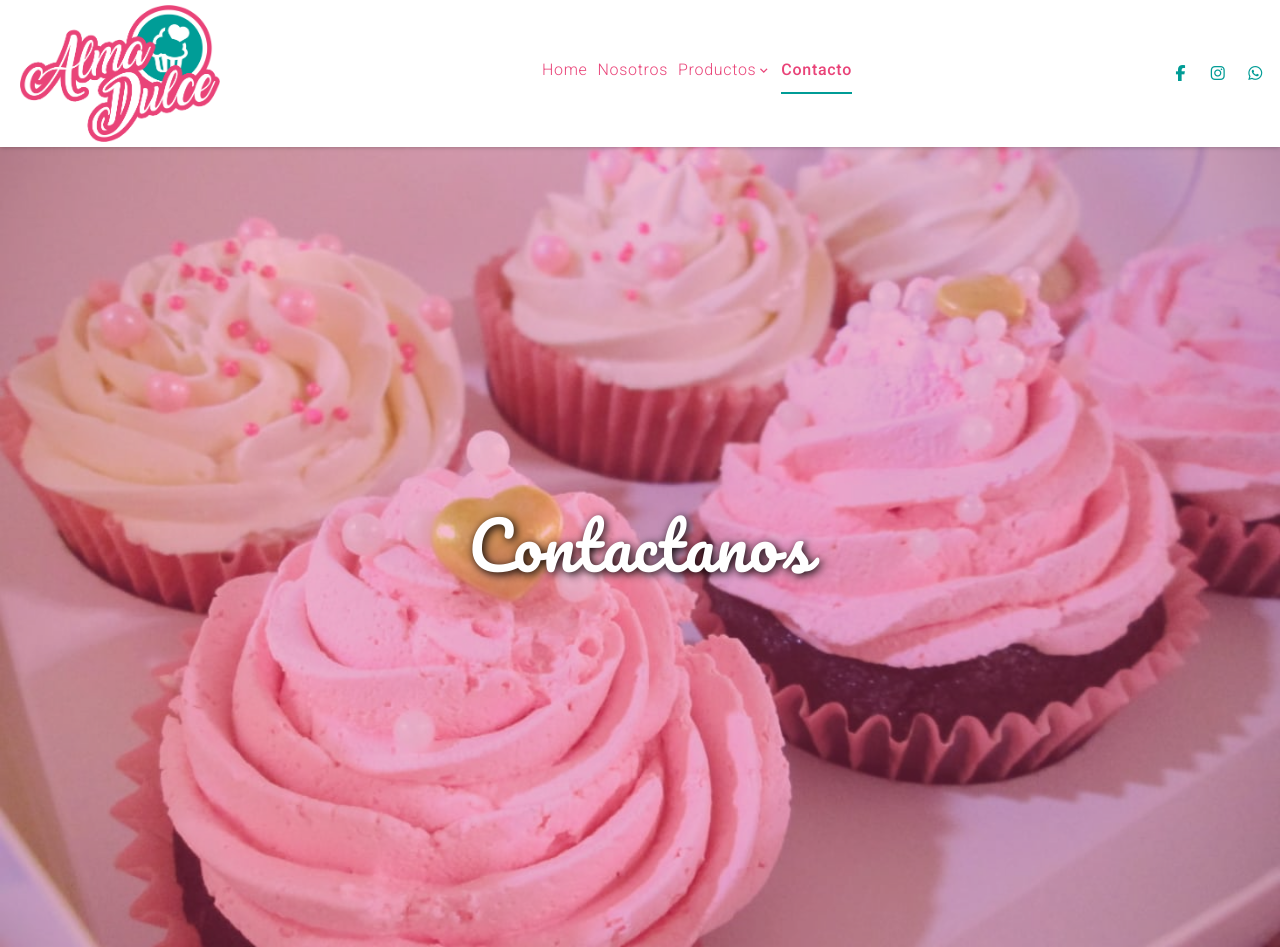
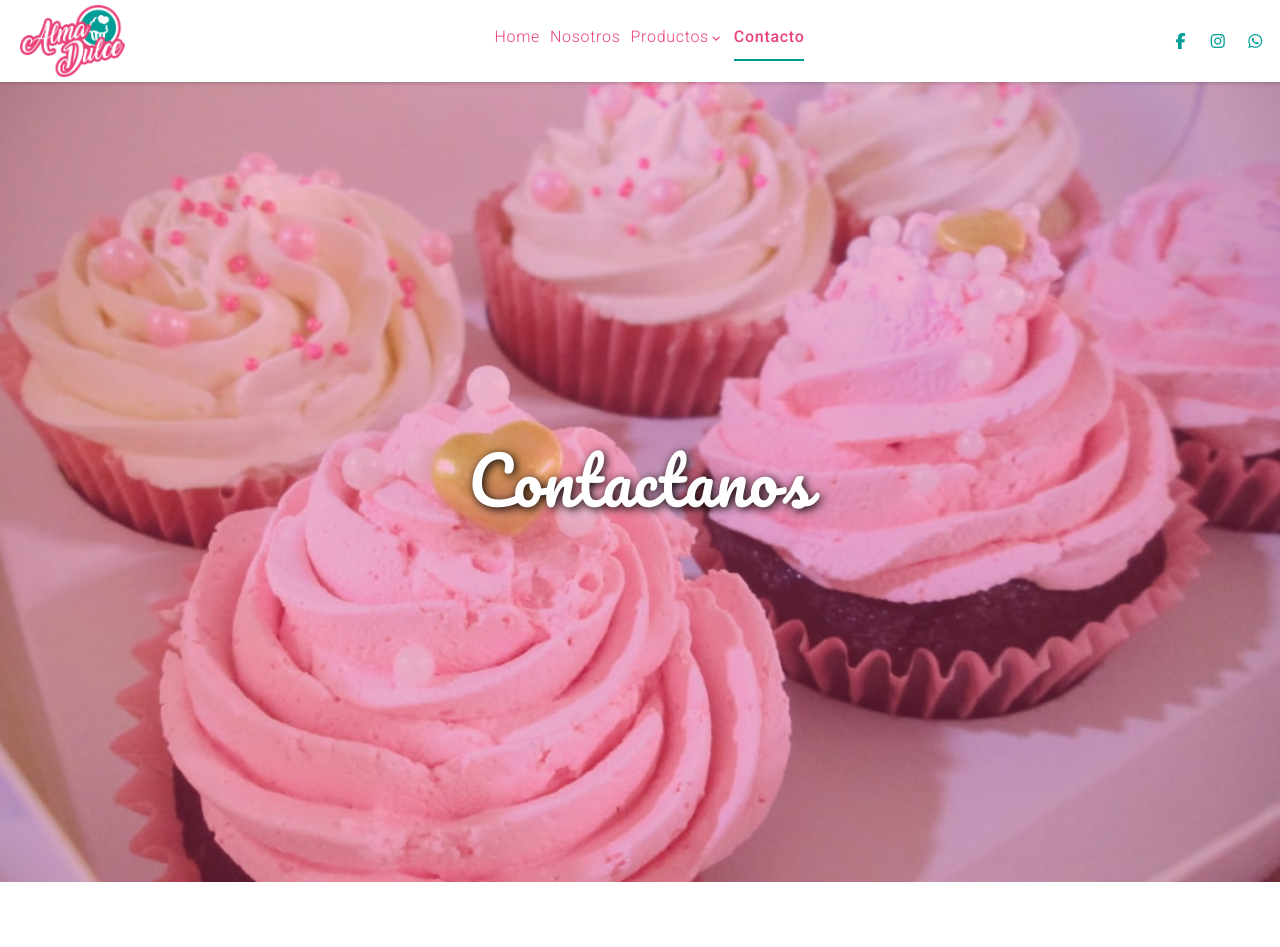
Before and after one commit to dffede87/mi_repositorio, a website: page pages/contacto.html in a window 1280 px wide. Shown: the top 947 px of the page. Drawn offline with nearby package versions, Linux system fonts and the light colour scheme; files that its build step writes are made by us from their sources.

Commit message:
More and more changes

```diff
--- a/pages/contacto.html
+++ b/pages/contacto.html
@@ -20,11 +20,11 @@
     <div class="contenedor_loader">
         <div class="loader"></div>
     </div>
-    <header>
+    <header class="header">
         <nav class="navbar navbar-expand-lg navbar-light bg-light" style="background-color: white !important;">
             <div class="container-fluid">
                 <div class="logo">
-                    <a class="navbar-brand" href="../index.html"><img src="../img/logo-header.png" alt="Alma Dulce - Pastelería Artesanal" width="200px"></a>
+                    <a class="navbar-brand" href="../index.html"><img src="../img/logo-header.png" class="logoImg" alt="Alma Dulce - Pastelería Artesanal"></a>
                 </div>
                 <button class="navbar-toggler navButton" type="button" data-bs-toggle="collapse" data-bs-target="#navbarSupportedContent" aria-controls="navbarSupportedContent" aria-expanded="false" aria-label="Toggle navigation">
                 <span class="navbar-toggler-icon"></span>
@@ -137,5 +137,6 @@
         <span class="textoCopyright">2021 © Alma Dulce. Todos los derechos reservados.</span>
     </footer>
     <script src="https://cdn.jsdelivr.net/npm/bootstrap@5.1.3/dist/js/bootstrap.bundle.min.js" integrity="sha384-ka7Sk0Gln4gmtz2MlQnikT1wXgYsOg+OMhuP+IlRH9sENBO0LRn5q+8nbTov4+1p" crossorigin="anonymous"></script>
+    <script src="js/script.js"></script>
 </body>
 </html>
```
Also changed, not shown: pages/nosotros.html (+3 -2 lines), pages/pasteleria.html (+3 -2 lines), pages/servicios.html (+3 -2 lines).
